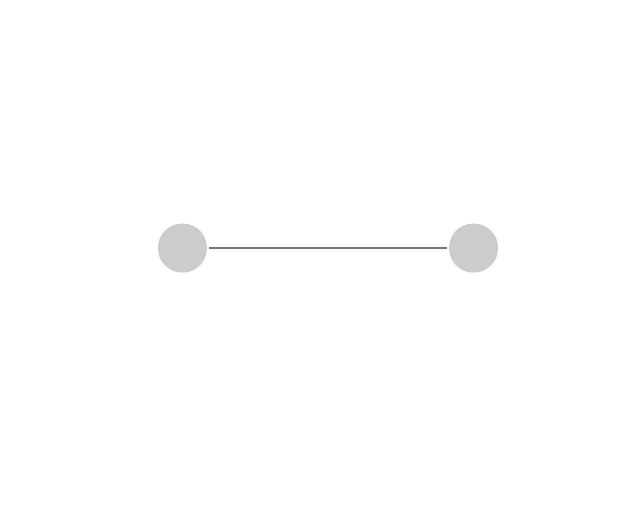
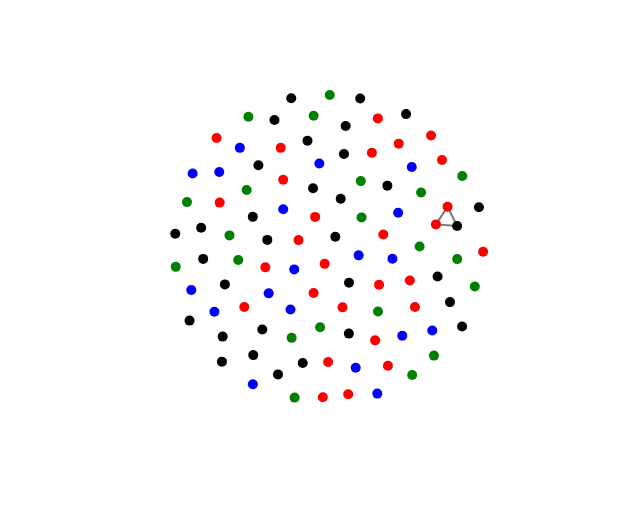
Before and after one commit to collinadams/d3DNAViewer, a plain HTML site: page index.html in a window 1280 px wide. Shown: the top 507 px of the page, without its empty margins (0-640 px from the left). Drawn offline with nearby package versions, Linux system fonts and the light colour scheme.

Commit message:
Convert DNA sequence string to color-coded array of objects

```diff
--- a/app.js
+++ b/app.js
@@ -1,22 +1,52 @@
 var width = 640;
 var height = 480;
 
-var nodes = [
-  {
-    x: width/3,
-    y: height/2
-  },
-  {
-    x: 2*width/3,
-    y: height/2}
-];
+// var nodes = [
+//   {
+//     x: width/3,
+//     y: height/2
+//   },
+//   {
+//     x: 2*width/3,
+//     y: height/2}
+// ];
 
-var links = [
-  {
-    source: 0,
-    target: 1
+// var links = [
+//   {
+//     source: 0,
+//     target: 1
+//   }
+// ];
+
+var rawTestDNASequenceString = 'TTGGGGGGACTGGGGCTCCCATTCGTTGCCTTTATAAATCCTTGCAAGCCAATTAACAGGTTGGTGAGGGGCTTGGGTGAAAAGGTGCTTAAGACTCCGT';
+
+var rawTestDBN = '...(((((.(...).)))))........(((((.....((..(.((((((..(((.((...)).)))..)))))).).)))))))...............';
+
+
+var dnaSequenceStringToArray = function(dnaSequenceString){
+  var dnaSequenceArray = dnaSequenceString
+                          .split('')
+                          .map(function(nucleotideLetter){
+                            var nucleotideObject = {nucleotideLetter: nucleotideLetter};
+                            if(nucleotideLetter === 'A'){
+                              nucleotideObject.color = 'green';
+                            }else if(nucleotideLetter === 'C'){
+                              nucleotideObject.color = 'blue';
+                            }else if(nucleotideLetter === 'G'){
+                              nucleotideObject.color = 'black';
+                            }else if(nucleotideLetter === 'T'){
+                              nucleotideObject.color = 'red';
+                            }else if(nucleotideLetter === 'N'){
+                              nucleotideObject.color = 'yellow';
                             }
-];
+                            return nucleotideObject;
+                          });
+
+  return dnaSequenceArray;
+}
+
+var nodes = dnaSequenceStringToArray(rawTestDNASequenceString);
+var links = [{source: 0, target: 1}, {source: 2, target: 0}, {source: 1, target: 2}];
 
 var svg = d3.select('body').append('svg')
             .attr('width', width)
@@ -26,22 +56,38 @@ var force = d3.layout.force()
             .size([width, height])
             .nodes(nodes)
             .links(links);
+            // .linkDistance(width/2);
 
-force.linkDistance(width/2);
+// var link = svg.selectAll('.link')
+//             .data(links)
+//             .enter().append('line')
+//             .attr('class', 'link');
 
-var link = svg.selectAll('.link')
+// var node = svg.selectAll('.node')
+//             .data(nodes)
+//             .enter().append('circle')
+//             .attr('class', 'node');
+
+var link = svg.selectAll('line')
             .data(links)
             .enter().append('line')
             .attr('class', 'link');
 
-var node = svg.selectAll('.node')
+var node = svg.selectAll('circle')
             .data(nodes)
             .enter().append('circle')
-            .attr('class', 'node');
+            .attr('r', 5)
+            .attr('fill', function(d){
+              return d.color;
+            });
 
-force.on('end', function(){
-  node.attr('r', width/25)
-      .attr('cx', function(d){
+
+
+
+
+
+force.on('tick', function(){
+  node.attr('cx', function(d){
     return d.x;
   })
   .attr('cy', function(d){
@@ -60,6 +106,28 @@ force.on('end', function(){
   .attr('y2', function(d){
     return d.target.y;
   });
-});
+})
 
 force.start();
+// force.on('end', function(){
+//   node.attr('r', width/25)
+//       .attr('cx', function(d){
+//         return d.x;
+//       })
+//       .attr('cy', function(d){
+//         return d.y;
+//       });
+
+//   link.attr('x1', function(d){
+//         return d.source.x;
+//       })
+//       .attr('y1', function(d){
+//         return d.source.y;
+//       })
+//       .attr('x2', function(d){
+//         return d.target.x;
+//       })
+//       .attr('y2', function(d){
+//         return d.target.y;
+//       });
+// });
--- a/index.html
+++ b/index.html
@@ -9,8 +9,6 @@
     <script src="http://d3js.org/d3.v3.min.js"></script>
     <script src="app.js"></script>
 
-    <h1>this is a test</h1>
-
   </body>
 
 
```
Lines whose indentation alone changed are shown as unchanged.
